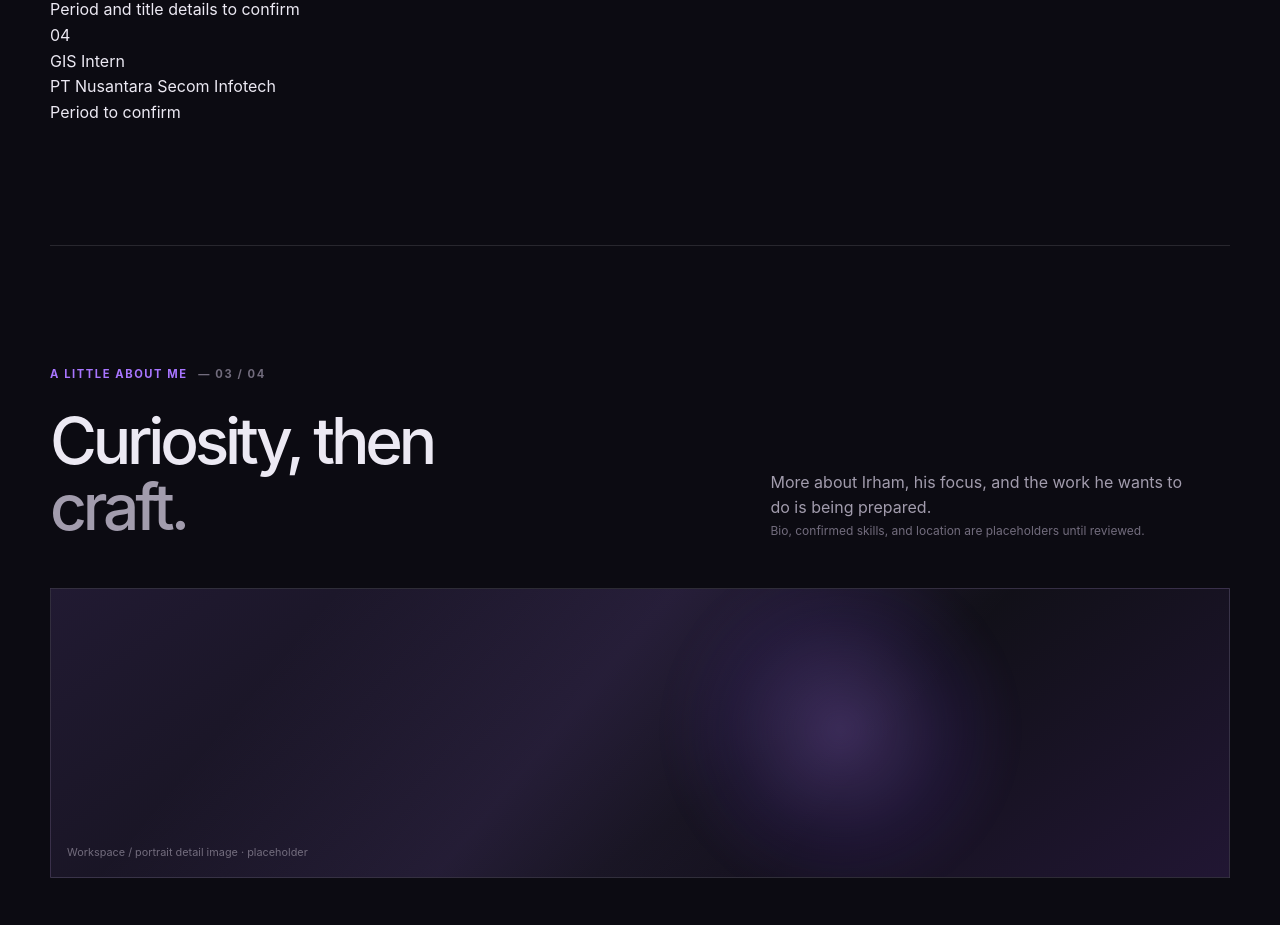
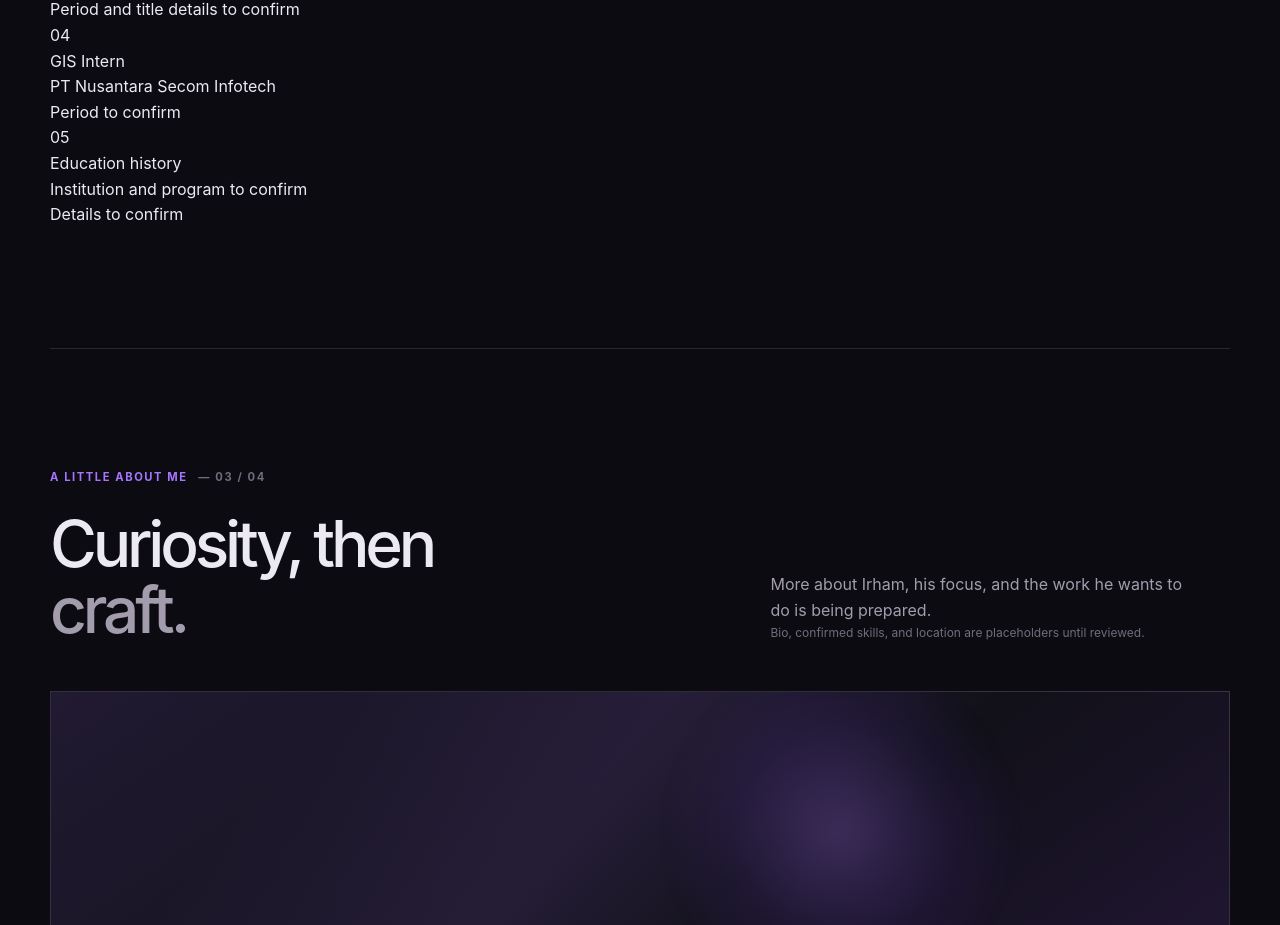
Before and after one commit to Foxvorism/hamz-portfolio, a Nuxt app: page / in a window 1280 px wide. Shown: the part 1860-2785 px from the top of the page. Built offline with nearby package versions, Linux system fonts and the light colour scheme; a web font is replaced by a local one.

Commit message:
chore: add education entry to experience list with placeholder details

```diff
--- a/app/data/portfolio.ts
+++ b/app/data/portfolio.ts
@@ -39,10 +39,11 @@ export const projects: Project[] = [
 ]
 
 export const experience = [
-  { role: 'Frontend Web Developer', organization: 'Solu Filantropi Teknologi', period: 'Period to confirm' },
-  { role: 'Programming Teacher', organization: 'Timedoor', period: 'Period to confirm' },
-  { role: 'Founder / CEO · Project Manager', organization: 'Sutoori Production', period: 'Period and title details to confirm' },
-  { role: 'GIS Intern', organization: 'PT Nusantara Secom Infotech', period: 'Period to confirm' }
+  { kind: 'work' as const, role: 'Frontend Web Developer', organization: 'Solu Filantropi Teknologi', period: 'Period to confirm' },
+  { kind: 'work' as const, role: 'Programming Teacher', organization: 'Timedoor', period: 'Period to confirm' },
+  { kind: 'work' as const, role: 'Founder / CEO · Project Manager', organization: 'Sutoori Production', period: 'Period and title details to confirm' },
+  { kind: 'work' as const, role: 'GIS Intern', organization: 'PT Nusantara Secom Infotech', period: 'Period to confirm' },
+  { kind: 'education' as const, role: 'Education history', organization: 'Institution and program to confirm', period: 'Details to confirm' }
 ]
 
 export const profile = {
```
